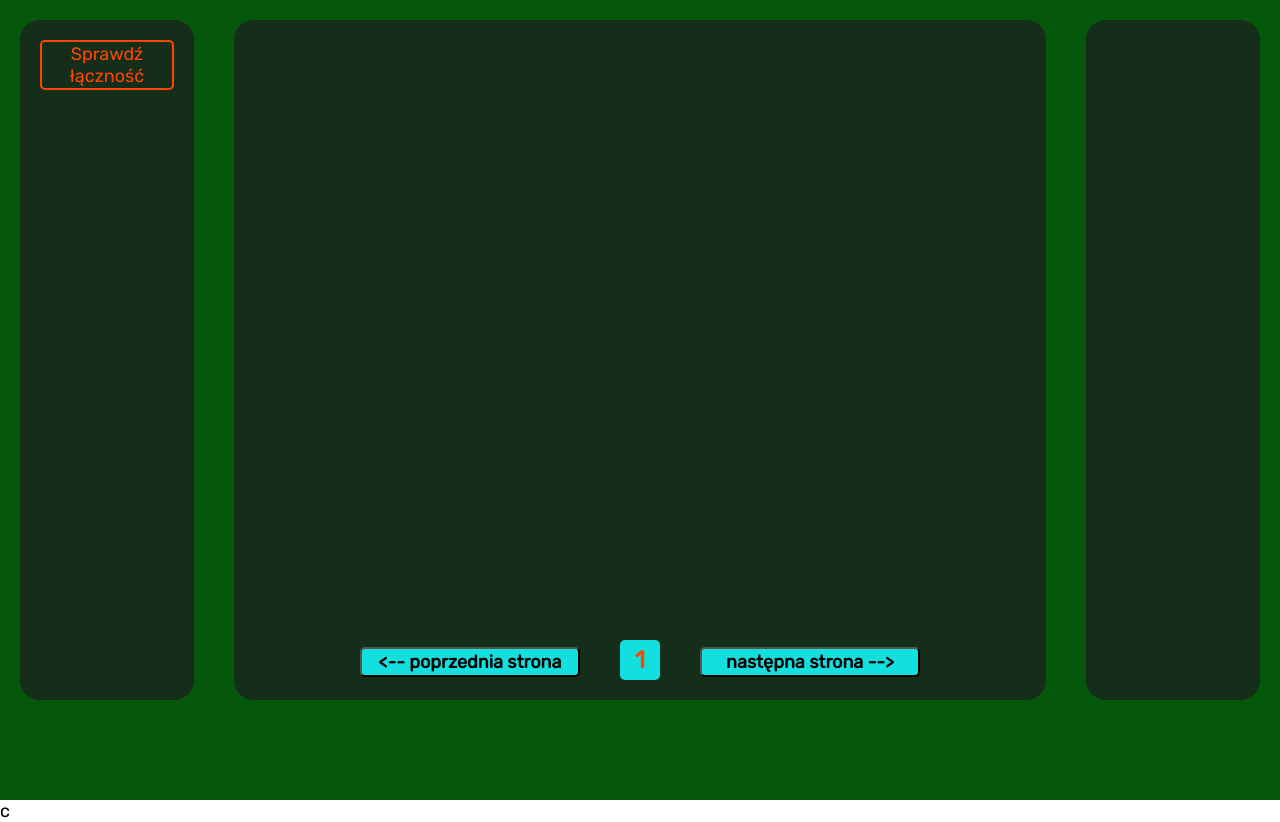
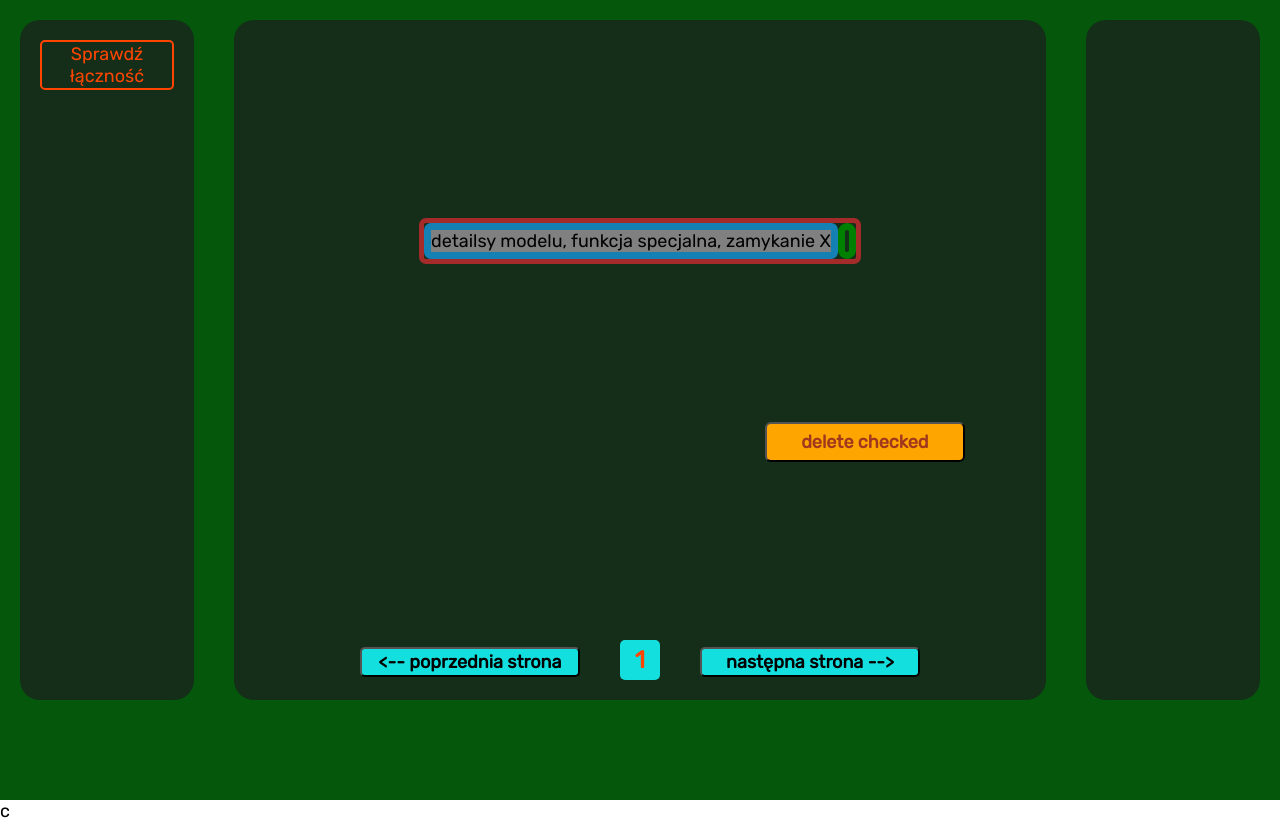
Before and after one commit to Prabeton/Star_Wars_API, a plain HTML site: page index.html in a window 1280 px wide. Drawn offline with Linux system fonts and the light colour scheme; no server answers.

Commit message:
add delete checked

```diff
--- a/index.html
+++ b/index.html
@@ -18,9 +18,10 @@
         <div id="center_Container">
             <div id="buttons_Container"></div>
             <div id="displayElements">
-                <div id="detailsBox" class="hidden">detailsy modelu</div>
-                <table id="table_Container"></table>
+                <div id="detailsBox" class="detailsBox">detailsy modelu, funkcja specjalna, zamykanie X</div>
+                <table id="table_Container" class="table"></table>
             </div>
+            <div id="function_Container" class="function_Container"></div>
             <div id="panel_Container"></div>
         </div>
         <div id="right_Container"></div>
--- a/script.js
+++ b/script.js
@@ -45,7 +45,7 @@ class People {
                 <button class="delete">delete</button>
             </td>
             <td>
-                <input type="checkbox" name="people${this.index}" value="${this.name}">
+                <input type="checkbox" name="${categoriaWyswietlana}${this.index}" value="${this.name}">
             </td>
         </tr>`;
     }
@@ -71,7 +71,7 @@ class Planet {
                     <td>${new Date(this.created).toLocaleDateString()}</td>
                     <td><button class="details">details</button>
                         <button class="delete">delete</button></td>
-                    <td><input type="checkbox" name="planet${this.index}" value="${this.name}">
+                    <td><input type="checkbox" name="${categoriaWyswietlana}${this.index}" value="${this.name}">
                     </td>
                 </tr>`
     }
@@ -97,7 +97,7 @@ class Film {
                     <td>${new Date(this.created).toLocaleDateString()}</td>
                     <td><button class="details">details</button>
                         <button class="delete">delete</button></td>
-                    <td><input type="checkbox" name="film${this.index}" value="${this.title}">
+                    <td><input type="checkbox" name="${categoriaWyswietlana}${this.index}" value="${this.title}">
                     </td>
                 </tr>`
     }
@@ -123,7 +123,7 @@ class Species {
                     <td>${new Date(this.created).toLocaleDateString()}</td>
                     <td><button class="details">details</button>
                         <button class="delete">delete</button></td>
-                    <td><input type="checkbox" name="species${this.index}" value="${this.name}">
+                    <td><input type="checkbox" name="${categoriaWyswietlana}${this.index}" value="${this.name}">
                     </td>
                 </tr>`
     }
@@ -149,7 +149,7 @@ class Starship {
                     <td>${new Date(this.created).toLocaleDateString()}</td>
                     <td><button class="details">details</button>
                         <button class="delete">delete</button></td>
-                    <td><input type="checkbox" name="starship${this.index}" value="${this.cost_in_credits}">
+                    <td><input type="checkbox" name="${categoriaWyswietlana}${this.index}" value="${this.cost_in_credits}">
                     </td>
                 </tr>`
     }
@@ -176,7 +176,7 @@ class Vehicle {
                     <td><button class="details">details</button>
                         <button class="delete">delete</button>
                     </td>
-                    <td><input type="checkbox" name="vehicle${this.index}" value="${this.cost_in_credits}">
+                    <td><input type="checkbox" name="${categoriaWyswietlana}${this.index}" value="${this.cost_in_credits}">
                     </td>
                 </tr>`
     }
@@ -398,8 +398,10 @@ const fillCategoryWithData = (value, index, category) => {
     }
 };
 
-// pagination section ;)
+
+
 const $panel_Container = document.querySelector("#panel_Container")
+
 
 let prevButton = document.createElement("button");
 prevButton.classList.add("pagination");
@@ -436,3 +438,22 @@ prevButton.addEventListener("click", async() => {
           printTableFn(state.collectionsData[categoriaWyswietlana].results, categoriaWyswietlana);
     paginationInfo.innerHTML = `${page}`;
 });
+
+
+const $function_Container = document.getElementById("function_Container");
+
+
+const deleteChecked = document.createElement("button");
+deleteChecked.classList.add('deleteChecked');
+deleteChecked.innerHTML = "delete checked";
+$function_Container.appendChild(deleteChecked);
+
+deleteChecked.addEventListener("click", () => {
+    const checkedCheckboxes = document.querySelectorAll('[name^="' + categoriaWyswietlana + '"]:checked');
+    checkedCheckboxes.forEach((checkbox) => {
+        const row = checkbox.closest('tr');  // closest('tr')
+                                        // szukamy najbliższego przodka, który spełania
+                                        // warunek, że jest <tr> czyli wierszem
+        row.remove();
+      });
+})
--- a/style.css
+++ b/style.css
@@ -164,6 +164,7 @@ td {
     background-color: rgb(255, 69, 0);
     color: black;
     font-weight: 600;
+    border-radius: 5px;
 
 }
 
@@ -185,4 +186,33 @@ td {
 }
 .detailsBox {
     background-color: gray;
+    border: 7px solid rgb(20, 128, 179);
+    border-radius: 7px;
 }
+
+#displayElements {
+    border: 5px solid brown;
+    border-radius: 7px;
+    display: flex;
+    flex-direction: row;
+}
+
+.table {
+    border: 7px solid green;
+    border-radius: 10px;
+}
+
+.deleteChecked {
+    background-color: orange;
+    width: 200px;
+    height: 40px;
+    border-radius: 6px;
+    color: rgb(160, 56, 30);
+    font-weight: 600;
+}
+
+.function_Container{
+    display: flex;
+    justify-content: end;
+    width: 80%;
+}
```
Also changed, not shown: 1 other file.
